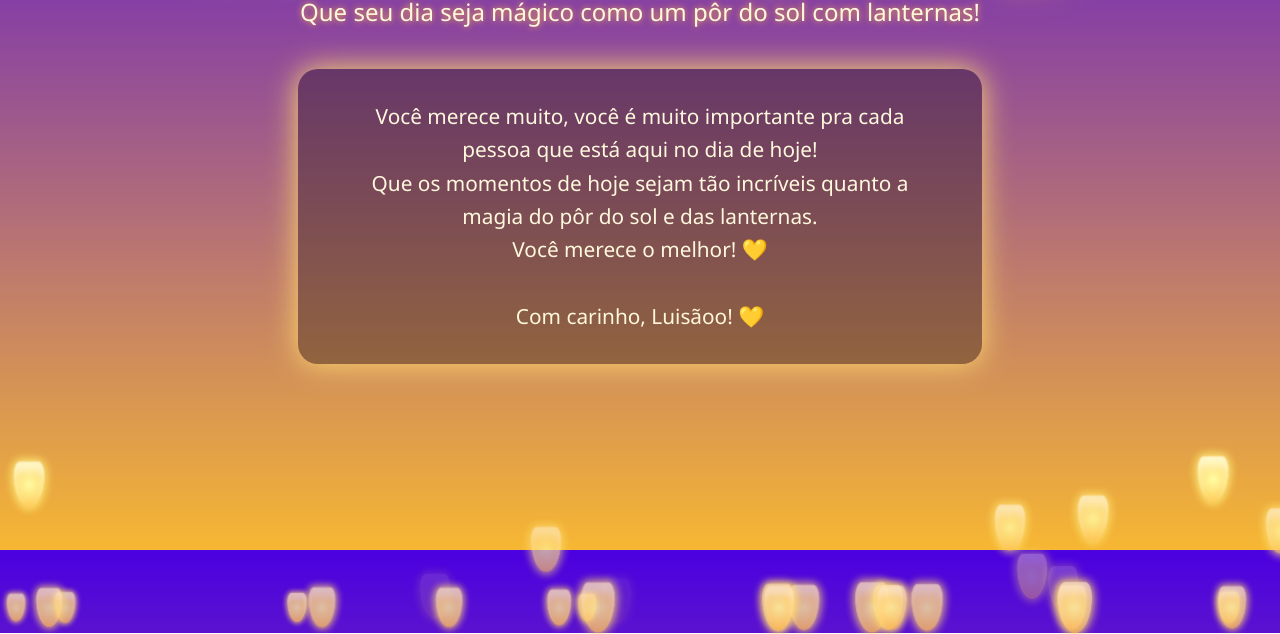
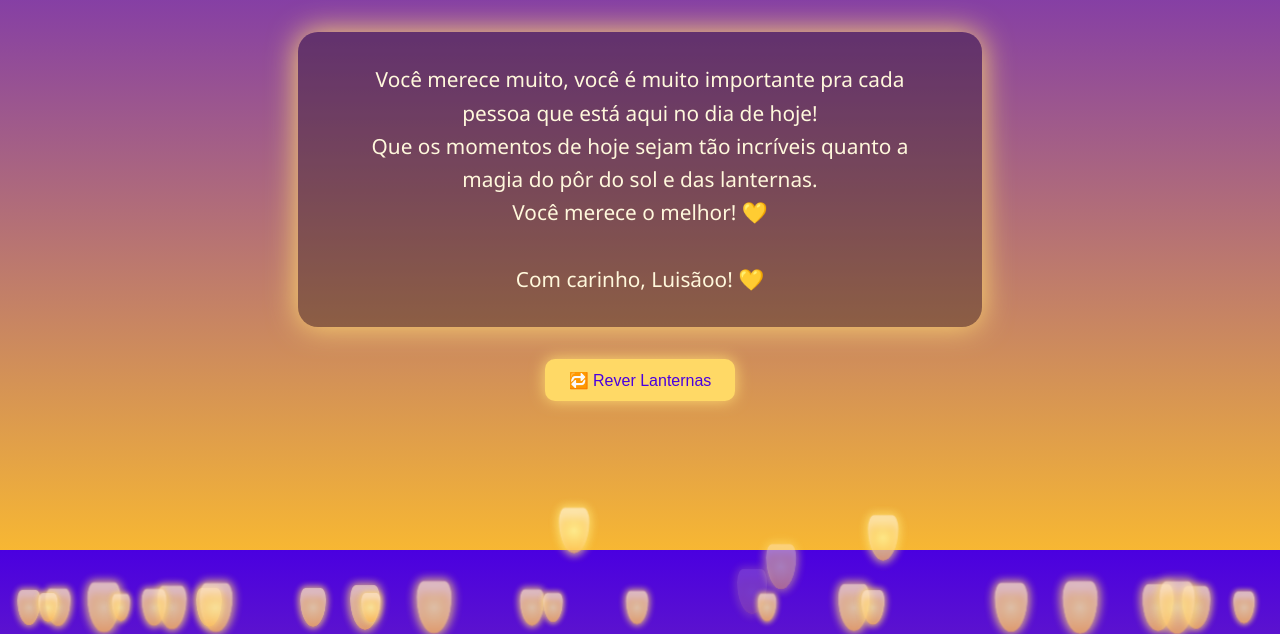
Before and after one commit to Louis390-eng/Feliz-Anivers-rio-Mykaa, a plain HTML site: page index.html in a window 1280 px wide. Shown: the part 290-924 px from the top of the page. Drawn offline with Linux system fonts and the light colour scheme.

Commit message:
Update index.html

```diff
--- a/index.html
+++ b/index.html
@@ -61,6 +61,7 @@
       animation-timing-function: ease-in-out, ease-in-out;
       animation-iteration-count: infinite, infinite;
       animation-direction: normal, alternate;
+      pointer-events: none;
     }
 
     @keyframes subirLanterna {
@@ -85,7 +86,23 @@
       }
     }
 
-    /* Responsivo para celulares */
+    #replay-btn {
+      margin-top: 2em;
+      padding: 0.7em 1.5em;
+      font-size: 1rem;
+      border: none;
+      border-radius: 10px;
+      background-color: #ffd966;
+      color: #4a00e0;
+      cursor: pointer;
+      box-shadow: 0 0 15px #ffdb70;
+      transition: transform 0.2s ease;
+    }
+
+    #replay-btn:hover {
+      transform: scale(1.05);
+    }
+
     @media (max-width: 480px) {
       h1 { font-size: 2rem; }
       h2 { font-size: 1rem; }
@@ -105,22 +122,42 @@
     Com carinho, Luisãoo! 💛
   </div>
 
+  <button id="replay-btn">🔁 Rever Lanternas</button>
+
+  <!-- Música de fundo -->
+  <audio autoplay loop>
+    <source src="https://www.soundhelix.com/examples/mp3/SoundHelix-Song-1.mp3" type="audio/mpeg">
+    Seu navegador não suporta áudio embutido.
+  </audio>
+
   <script>
-    const totalLanternas = 30;
+    function criarLanternas(qtd = 30) {
+      const lanternas = [];
 
-    for (let i = 0; i < totalLanternas; i++) {
+      for (let i = 0; i < qtd; i++) {
         const lanterna = document.createElement('div');
         lanterna.classList.add('lanterna');
 
         lanterna.style.left = Math.random() * 100 + 'vw';
         lanterna.style.animationDuration = (10 + Math.random() * 15) + 's';
         lanterna.style.animationDelay = (Math.random() * 25) + 's';
-
         const scale = 0.6 + Math.random() * 0.6;
         lanterna.style.transform = `scale(${scale})`;
 
         document.body.appendChild(lanterna);
+        lanternas.push(lanterna);
       }
+
+      return lanternas;
+    }
+
+    // Criar as lanternas iniciais
+    let lanternasAtivas = criarLanternas();
+
+    document.getElementById('replay-btn').addEventListener('click', () => {
+      lanternasAtivas.forEach(l => l.remove());
+      lanternasAtivas = criarLanternas();
+    });
   </script>
 
 </body>
```
Lines whose indentation alone changed are shown as unchanged.
